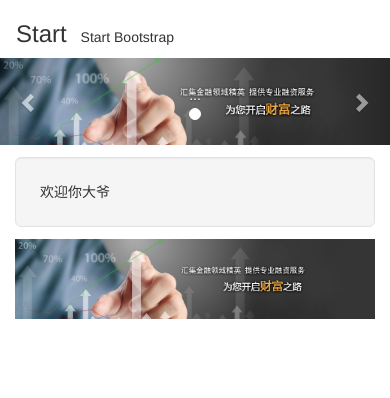
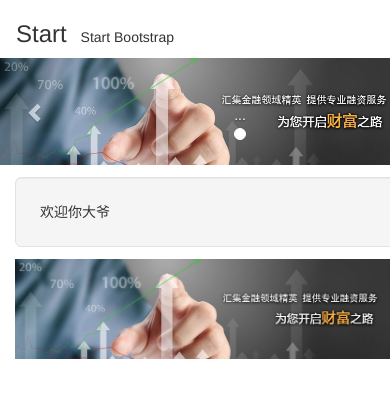
Before and after one commit to Kingva/MiniBond, a Django app: page /minibond/toWx/ in a window 390 px wide; the page is wider, and only the part inside the window is pictured. Shown: the top 398 px of that part. Run offline with Django 3.2, Linux system fonts and the light colour scheme; some libraries are stand-ins or nearby versions.

Commit message:
min width in smscreen

```diff
--- a/static/css/main.css
+++ b/static/css/main.css
@@ -1,3 +1,9 @@
+@media only screen and (max-width: 480px) {
+    body {
+        min-width: 480px;
+        overflow: scroll;
+    }
+}
 #header .navbar {
     margin-bottom: 0px;
 }
```
